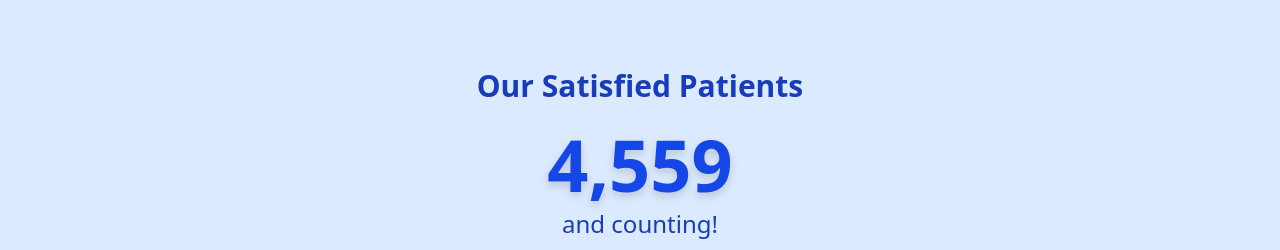
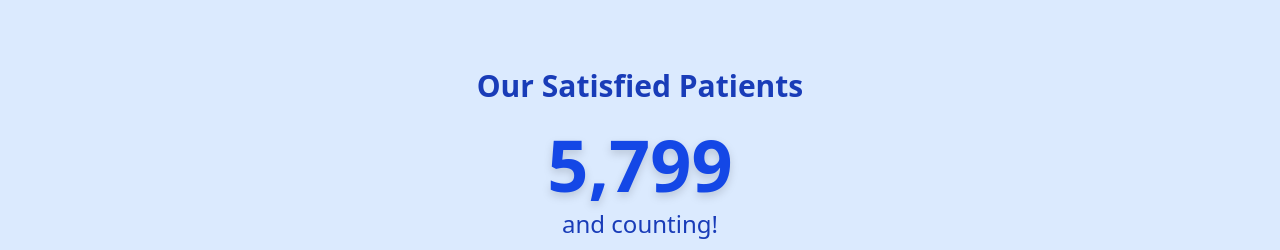
Before and after one commit to Meetchauhan/aerovacare, a React (Vite) app: page / in a window 1280 px wide. Shown: the part 2000-2250 px from the top of the page. Built offline with nearby package versions, Linux system fonts and the light colour scheme.

Commit message:
counter updated

```diff
--- a/src/App.jsx
+++ b/src/App.jsx
@@ -5,10 +5,10 @@ import srikshitaProfile from "./images/srikshita_profile.jpeg";
 
 export default function App() {
   const [navOpen, setNavOpen] = useState(false);
-  const startDate = new Date("2024-08-21"); // Set your launch date here
+  const startDate = new Date("2025-05-08"); // Set your launch date here
   const today = new Date();
   const daysPassed = Math.floor((today - startDate) / (1000 * 60 * 60 * 24));
-  const counter = 999 + daysPassed * 10;
+  const counter = 999 + daysPassed * 50;
   return (
     <div className="font-sans bg-gray-100">
       {/* Navbar */}
```
